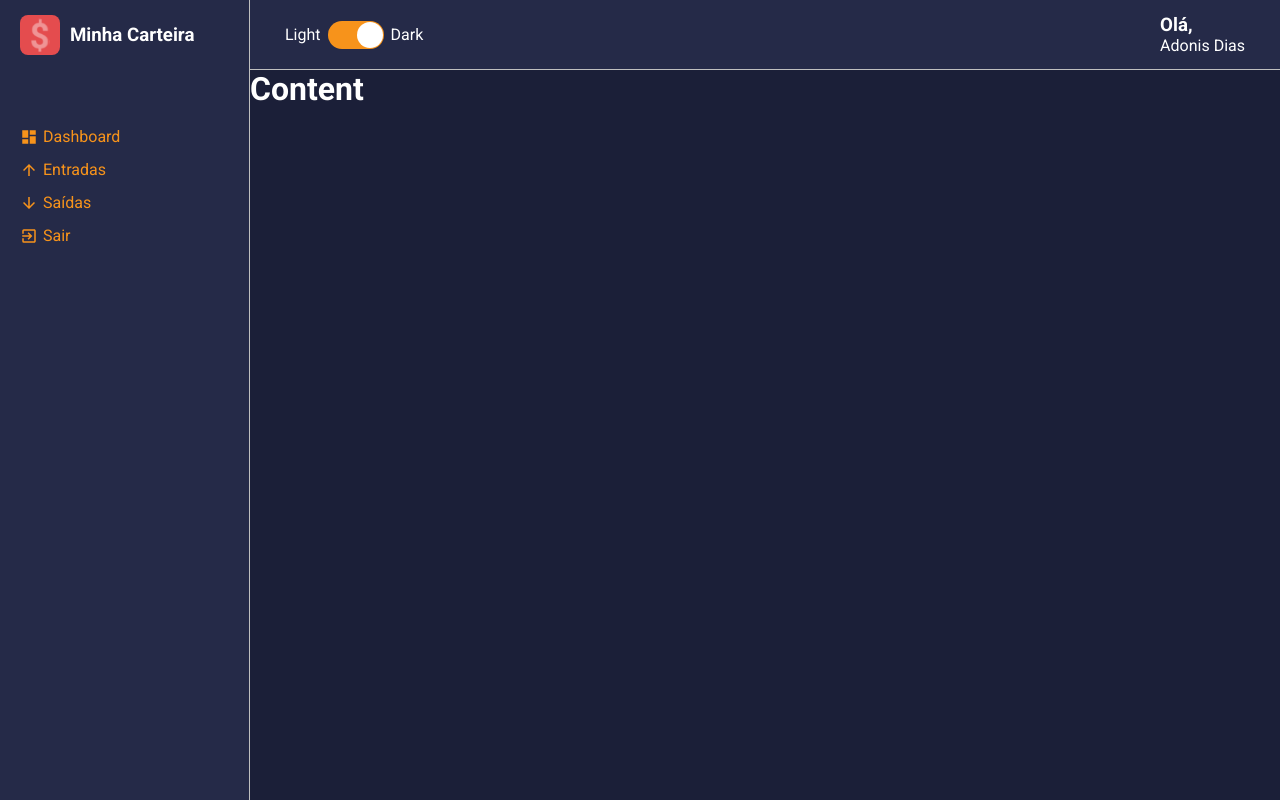
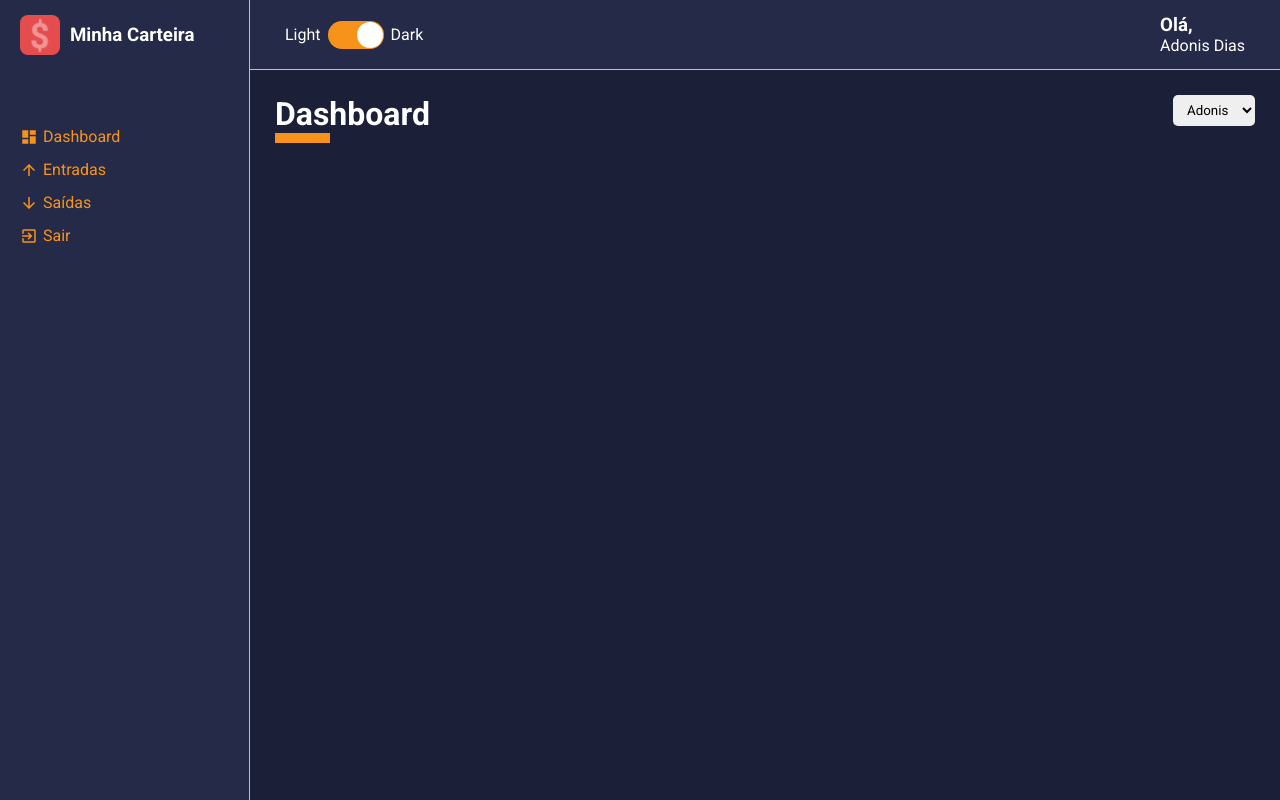
Before and after one commit to adonisdelima1/minha_carteira, a React (Create React App) app: page /list/incomes in a window 1280 px wide. Built offline with nearby package versions, Linux system fonts and the light colour scheme.

Commit message:
feat: early implementations of content header and select input

```diff
--- a/src/App.tsx
+++ b/src/App.tsx
@@ -5,6 +5,7 @@ import dark from './styles/themes/dark';
 import light from './styles/themes/light';
 
 import GlobalStyles from './styles/GlobalStyles';
+import Dashboard from './pages/Dashboard';
 
 
 
@@ -12,7 +13,9 @@ export default function App() {
     return (
         <ThemeProvider theme={dark}>
             <GlobalStyles />
-            <Layout />
+            <Layout>
+                <Dashboard />
+            </Layout>
         </ThemeProvider>
     );
 }
--- a/src/components/Content/index.tsx
+++ b/src/components/Content/index.tsx
@@ -1,9 +1,9 @@
 import { Container } from './styles';
 
-export default function Content() {
+export default function Content(props: any) {
     return(
         <Container>
-            <h1>Content</h1>
+            {props.children}
         </Container>
     );
 }
--- a/src/components/Content/styles.ts
+++ b/src/components/Content/styles.ts
@@ -10,4 +10,7 @@ export const Container = styled.div`
 
     // Definindo a cor do background
     background-color: ${props => props.theme.colors.primary};
+
+    // Especificando apenas um valor em padding afetamos os 4 lados
+    padding: 25px;
 `
--- /dev/null
+++ b/src/components/ContentHeader/index.tsx
@@ -0,0 +1,27 @@
+import {
+    Container,
+    TitleContainer,
+    DateFilters
+} from './styles';
+
+interface IContentHeaderProps {
+    title: string;
+    lineColor: string;
+    children: React.ReactNode;
+}
+
+// Uma outra opção de declaração de um compontente funcional com interface
+// export default const ContentHeader: React.FC<IContentHeaderProps> = ({})
+
+export default function ContentHeader(props: IContentHeaderProps){
+    return(
+        <Container>
+            <TitleContainer lineColor = {props.lineColor}>
+                <h1>{props.title}</h1>
+            </TitleContainer>
+            <DateFilters>
+                {props.children}
+            </DateFilters>
+        </Container>
+    );
+}
--- /dev/null
+++ b/src/components/ContentHeader/styles.ts
@@ -0,0 +1,46 @@
+import styled from "styled-components";
+
+// Aqui temos um exemplo de como passar props para um styled component
+interface ITitleContainerProps {
+    lineColor: string;
+}
+
+export const Container = styled.div`
+    width: 100%;
+    display: flex;
+    justify-content: space-between;
+    margin-bottom: 25px;
+`;
+
+//   Para que possamos usar as props temos que tipar o styled component com
+// a interface
+export const TitleContainer = styled.div <ITitleContainerProps>`
+    //   Na linha abaixo criamos uma regra para afetar apenas os elementos
+    // h1 contidos dentro deste container
+    > h1 {
+        color: ${props => props.theme.colors.white};
+
+        // Alterando o evento 'after' apenas dos elementos h1
+        &::after {
+            //   Para alterar o evento 'after' é preciso especificar o
+            // content nem que seja um valor vazio
+            content: '';
+
+            //   Quando especificamos o 'display' como 'block' podemos
+            // trabalhar com largura e altura
+            display: block;
+            width: 55px;
+
+            //   O código comentado abaixo pega a cor do tema que criamos no
+            // arquivo global em minha_carteira/src/styles/themes
+            // border-bottom: 10px solid ${ props => props.theme.colors.warning };
+
+            // Usando o valor contido nas props do styled component
+            border-bottom: 10px solid ${ props => props.lineColor };
+        }
+    }
+`;
+
+export const DateFilters = styled.div`
+    display: flex;
+`;
--- a/src/components/Layout/index.tsx
+++ b/src/components/Layout/index.tsx
@@ -4,12 +4,14 @@ import MainHeader from '../MainHeader';
 import Aside from '../Aside';
 import Content from '../Content';
 
-export default function Layout() {
+export default function Layout(props: any) {
     return(
         <Container>
             <MainHeader />
             <Aside />
-            <Content />
+            <Content>
+                {props.children}
+            </Content>
         </Container>
     );
 }
--- /dev/null
+++ b/src/components/SelectInput/index.tsx
@@ -0,0 +1,31 @@
+import { Container } from "./styles";
+
+interface ISelectInputProps {
+    options: {
+        value: string | number;
+        label: string | number;
+    } [],
+    onChange(event?: any) : void,
+    defaultValue?: string | number,
+}
+
+export default function SelectInput(props: ISelectInputProps){
+    return(
+        <Container>
+            <select
+                onChange={props.onChange}
+                defaultValue={props.defaultValue}
+            >
+                {
+                    props.options.map(option => (
+                        <option
+                            key = {option.value}
+                            value={option.value}>
+                                {option.label}
+                        </option>
+                    ))
+                }
+            </select>
+        </Container>
+    );
+}
--- /dev/null
+++ b/src/components/SelectInput/styles.ts
@@ -0,0 +1,14 @@
+import styled from 'styled-components';
+
+export const Container = styled.div`
+    > select {
+        // padding de 7px em cima e embaixo e 10px em cada lado
+        padding: 7px 10px;
+
+        // border-radius arredonda os vértices/quinas/cantos
+        border-radius: 5px;
+
+        // Margem apenas à esquerda
+        margin-left: 7px;
+    }
+`;
--- a/src/pages/Dashboard/index.tsx
+++ b/src/pages/Dashboard/index.tsx
@@ -1,3 +1,47 @@
+// O código comentado abaixo é apenas outra alternativa válida de implementação
+// import React from 'react';
+
+// const Dashboard: React.FC = () => {
+//     return (
+//         <h1>Dashboard</h1>
+//     );
+// }
+
+// Nota: Usando children com React.FC (exemplo)
+// const Dashboard: React.FC = ({ children }) => {
+//     return (
+//         { children }
+//     );
+// }
+
+
+// export default Dashboard;
+
+import ContentHeader from "../../components/ContentHeader";
+import SelectInput from "../../components/SelectInput";
+import { Container } from "./styles"
+
 export default function Dashboard() {
-    return <h1>Dashboard</h1>
+
+
+
+    const options = [
+        {value: "Adonis",label: "Adonis"},
+        {value: "Nayara",label: "Nayara"},
+        {value: "Brisa", label: "Brisa"},
+    ]
+
+    return (
+        <Container>
+            <ContentHeader
+                title="Dashboard"
+                lineColor="#F7931B"
+            >
+                <SelectInput
+                    options={options}
+                    onChange={() => {}}
+                />
+            </ContentHeader>
+        </Container>
+    )
 }
--- /dev/null
+++ b/src/pages/Dashboard/styles.ts
@@ -0,0 +1,5 @@
+import styled from 'styled-components';
+
+export const Container = styled.div`
+
+`;
```
